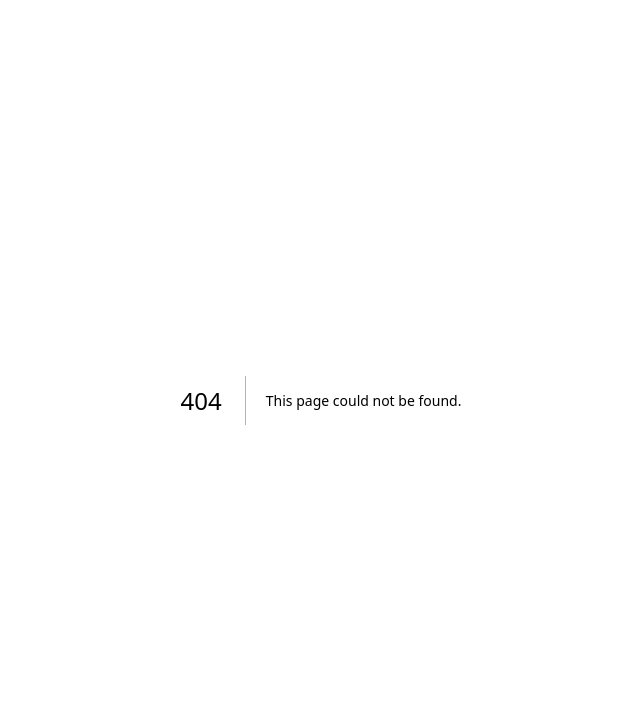
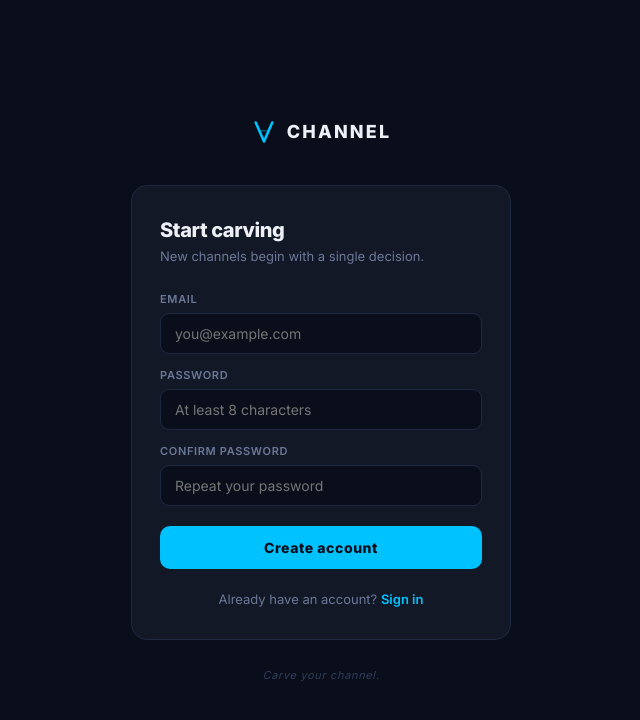
Before and after one commit to sheytooncode/channel-app, a Next.js app: page /signup in a window 1280 px wide. Before the commit this address had no page. Shown: the top 720 px of the page, without its empty margins (319-959 px from the left). Built offline with nearby package versions, Linux system fonts and the light colour scheme.

Commit message:
Add app/signup/page.jsx

```diff
--- /dev/null
+++ b/app/signup/page.jsx
@@ -0,0 +1,135 @@
+'use client'
+import { useState } from 'react'
+import { useRouter } from 'next/navigation'
+import { createClient } from '../../lib/supabase/client'
+import Link from 'next/link'
+
+const C = {
+  bg: '#0A0E1A', surface: '#131826', border: '#1E2840',
+  accent: '#00C2FF', accentSoft: 'rgba(0,194,255,0.10)',
+  text: '#EDF0F7', textSub: '#6B7898', textMuted: '#2E3D5C',
+  error: '#FF6B6B', errorSoft: 'rgba(255,107,107,0.10)',
+  success: '#00E5A0', successSoft: 'rgba(0,229,160,0.10)',
+}
+
+const inputStyle = (focused, border) => ({
+  width:'100%', background:'#0A0E1A', border:`1px solid ${focused ? C.accent : border || C.border}`,
+  borderRadius:9, padding:'11px 14px', color:C.text, fontSize:14, outline:'none', transition:'border-color .15s',
+})
+
+export default function SignupPage() {
+  const router = useRouter()
+  const [form, setForm]       = useState({ email:'', password:'', confirm:'' })
+  const [focus, setFocus]     = useState({})
+  const [error, setError]     = useState('')
+  const [loading, setLoading] = useState(false)
+  const [done, setDone]       = useState(false)
+
+  const set = (k) => (e) => setForm(prev => ({ ...prev, [k]: e.target.value }))
+
+  const handleSignup = async (e) => {
+    e.preventDefault()
+    setError('')
+    if (form.password !== form.confirm) { setError('Passwords do not match.'); return }
+    if (form.password.length < 8)       { setError('Password must be at least 8 characters.'); return }
+    setLoading(true)
+    const supabase = createClient()
+    const { error } = await supabase.auth.signUp({
+      email: form.email,
+      password: form.password,
+      options: { emailRedirectTo: `${location.origin}/dashboard` },
+    })
+    if (error) { setError(error.message); setLoading(false) }
+    else        { setDone(true) }
+  }
+
+  if (done) return (
+    <div style={{ minHeight:'100vh', background:C.bg, display:'flex', flexDirection:'column',
+      alignItems:'center', justifyContent:'center', padding:24 }}>
+      <div style={{ width:'100%', maxWidth:380, background:C.surface,
+        border:`1px solid ${C.border}`, borderRadius:16, padding:'32px 28px', textAlign:'center' }}>
+        <div style={{ fontSize:32, marginBottom:16 }}>✉️</div>
+        <h2 style={{ fontSize:18, fontWeight:800, color:C.text, marginBottom:10 }}>Check your email</h2>
+        <p style={{ fontSize:13, color:C.textSub, lineHeight:1.6 }}>
+          We sent a confirmation link to <strong style={{ color:C.text }}>{form.email}</strong>.
+          Click it to activate your account and start carving.
+        </p>
+        <Link href="/login" style={{ display:'block', marginTop:24, color:C.accent,
+          fontSize:13, fontWeight:600, textDecoration:'none' }}>
+          Back to sign in →
+        </Link>
+      </div>
+    </div>
+  )
+
+  return (
+    <div style={{ minHeight:'100vh', background:C.bg, display:'flex', flexDirection:'column',
+      alignItems:'center', justifyContent:'center', padding:24 }}>
+
+      {/* Wordmark */}
+      <div style={{ display:'flex', alignItems:'center', gap:10, marginBottom:40 }}>
+        <svg width="26" height="26" viewBox="0 0 22 22" fill="none">
+          <path d="M4 3 L11 19 L18 3" stroke={C.accent} strokeWidth="2.2" strokeLinecap="round" strokeLinejoin="round"/>
+          <path d="M7.5 10 L14.5 10" stroke={C.accent} strokeWidth="1.2" strokeLinecap="round" opacity=".4"/>
+        </svg>
+        <span style={{ fontSize:18, fontWeight:800, letterSpacing:'.12em', color:C.text }}>CHANNEL</span>
+      </div>
+
+      <div style={{ width:'100%', maxWidth:380, background:C.surface,
+        border:`1px solid ${C.border}`, borderRadius:16, padding:'32px 28px' }}>
+
+        <h1 style={{ fontSize:20, fontWeight:800, color:C.text, marginBottom:6, letterSpacing:'-.02em' }}>
+          Start carving
+        </h1>
+        <p style={{ fontSize:13, color:C.textSub, marginBottom:28 }}>
+          New channels begin with a single decision.
+        </p>
+
+        {error && (
+          <div style={{ background:C.errorSoft, border:`1px solid ${C.error}40`,
+            borderRadius:8, padding:'10px 14px', marginBottom:20, fontSize:13, color:C.error }}>
+            {error}
+          </div>
+        )}
+
+        <form onSubmit={handleSignup} style={{ display:'flex', flexDirection:'column', gap:14 }}>
+          {[
+            { key:'email',    label:'Email',            type:'email',    ph:'you@example.com' },
+            { key:'password', label:'Password',         type:'password', ph:'At least 8 characters' },
+            { key:'confirm',  label:'Confirm Password', type:'password', ph:'Repeat your password' },
+          ].map(({ key, label, type, ph }) => (
+            <div key={key}>
+              <label style={{ fontSize:11, fontWeight:600, color:C.textSub,
+                letterSpacing:'.06em', textTransform:'uppercase', display:'block', marginBottom:7 }}>
+                {label}
+              </label>
+              <input type={type} value={form[key]} onChange={set(key)} required placeholder={ph}
+                style={inputStyle(focus[key])}
+                onFocus={() => setFocus(p => ({...p,[key]:true}))}
+                onBlur={()  => setFocus(p => ({...p,[key]:false}))}
+              />
+            </div>
+          ))}
+
+          <button type="submit" disabled={loading}
+            style={{ marginTop:6, width:'100%', background:C.accent, border:'none',
+              borderRadius:10, padding:'13px', color:'#0A0E1A', fontSize:14,
+              fontWeight:800, letterSpacing:'.04em', opacity:loading?.7:1 }}>
+            {loading ? 'Creating account…' : 'Create account'}
+          </button>
+        </form>
+
+        <p style={{ marginTop:22, textAlign:'center', fontSize:13, color:C.textSub }}>
+          Already have an account?{' '}
+          <Link href="/login" style={{ color:C.accent, textDecoration:'none', fontWeight:600 }}>
+            Sign in
+          </Link>
+        </p>
+      </div>
+
+      <p style={{ marginTop:28, fontSize:11, color:C.textMuted, letterSpacing:'.06em', fontStyle:'italic' }}>
+        Carve your channel.
+      </p>
+    </div>
+  )
+}
```
